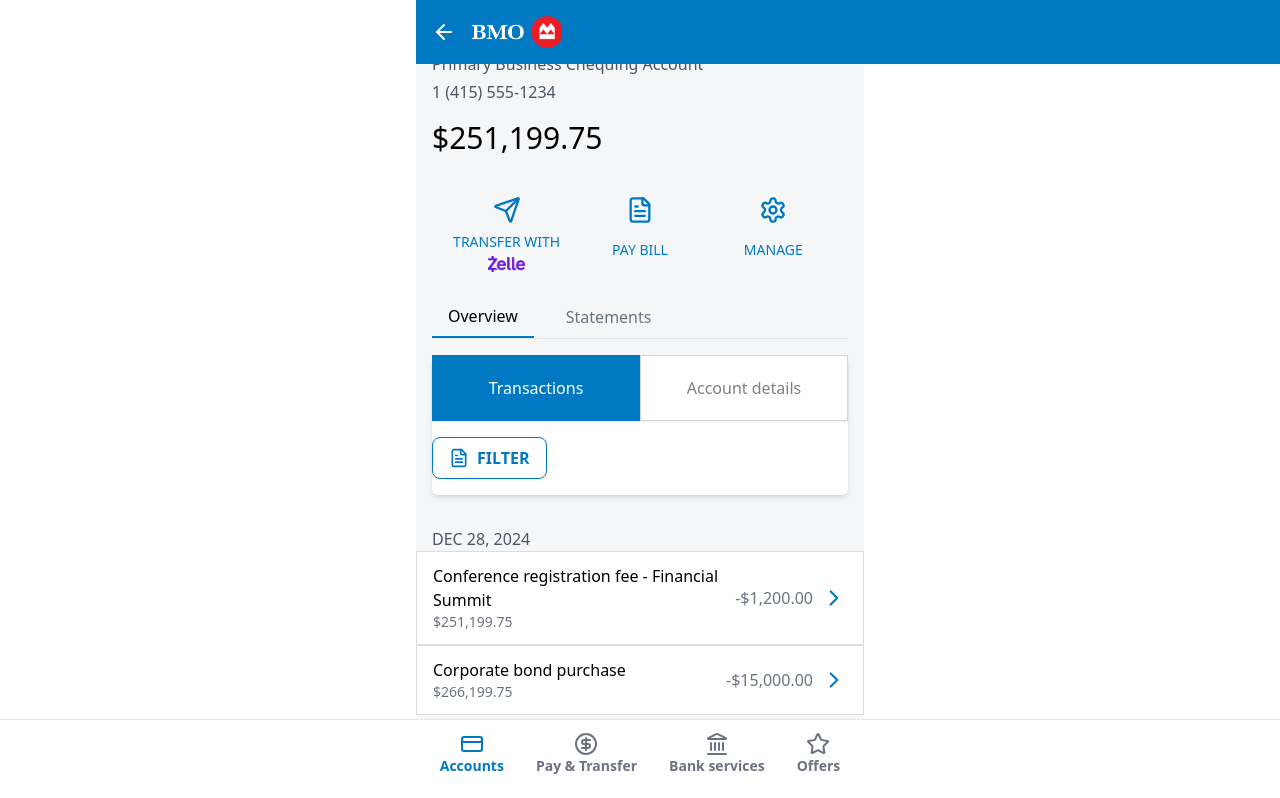
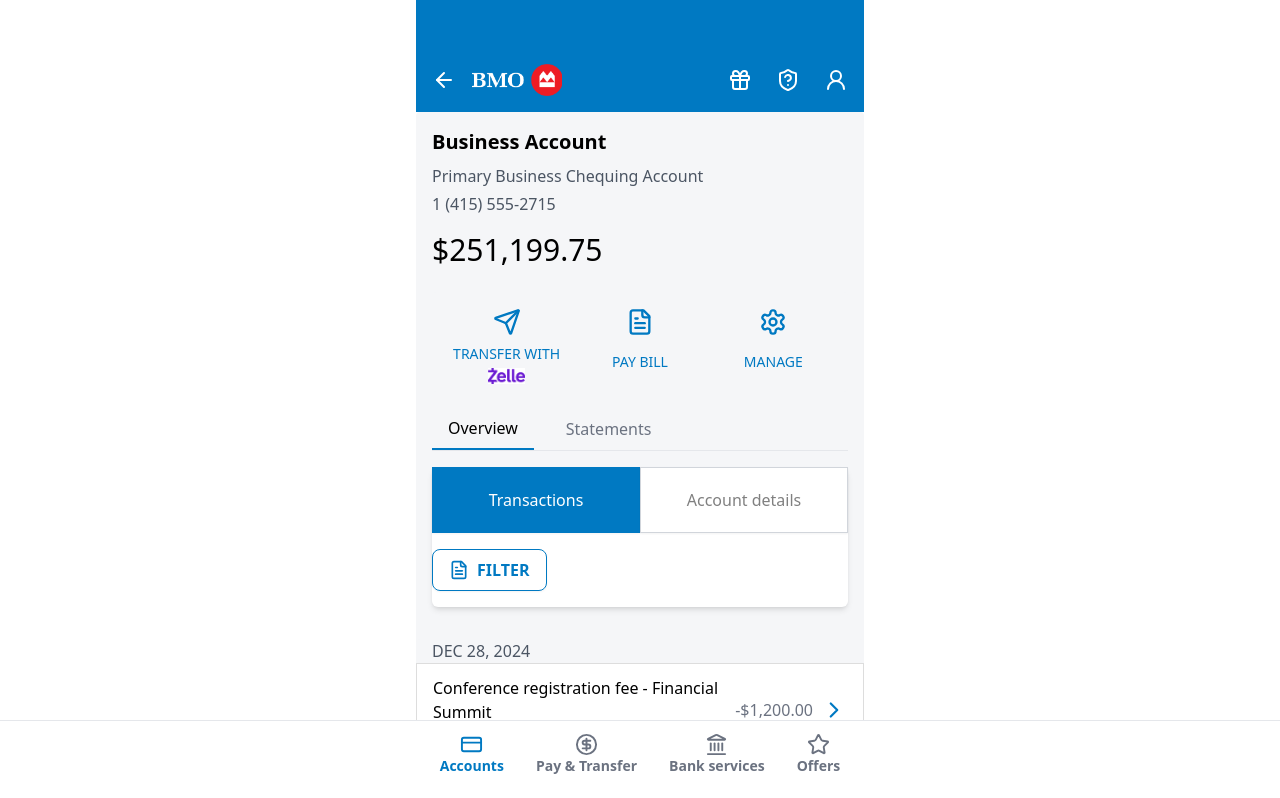
Before and after one commit to dat3011vit/abcccc, a React (Vite) app: page / in a window 1280 px wide. Shown: the top 798 px of the page. Built offline with nearby package versions, Linux system fonts and the light colour scheme.

Commit message:
Initial commit

```diff
--- a/src/components/BankingInterface.tsx
+++ b/src/components/BankingInterface.tsx
@@ -78,7 +78,7 @@
         {" "}
         <h2 className="text-xl font-semibold mb-2">Business Account</h2>
         <p className="text-gray-600 mb-1">Primary Business Chequing Account</p>
-        <p className="text-gray-600 mb-4">1 (415) 555-1234</p>
+        <p className="text-gray-600 mb-4">1 (415) 555-2715</p>
         <h1 className="text-3xl font-medium mb-6">$251,199.75</h1>
         {/* Action Buttons */}
         <div
@@ -163,19 +163,19 @@
             {" "}
             {/* Thay justify-around bằng justify-center và thêm gap */}
             <button className="flex flex-col items-center text-customBlue font-semibold">
-              <CreditCard size={24} className="text-customBlue" />
+              <CreditCard size={23} className="text-customBlue" />
               <span className="text-sm">Accounts</span>
             </button>
             <button className="flex flex-col items-center text-gray-500 font-semibold">
-              <CircleDollarSign size={24} className="text-gray-500" />
+              <CircleDollarSign size={23} className="text-gray-500" />
               <span className="text-sm">Pay & Transfer</span>
             </button>
             <button className="flex flex-col items-center text-gray-500 font-semibold">
-              <Landmark size={24} className="text-gray-500" />
+              <Landmark size={23} className="text-gray-500" />
               <span className="text-sm">Bank services</span>
             </button>
             <button className="flex flex-col items-center text-gray-500 font-semibold">
-              <Star size={24} className="text-gray-500" />
+              <Star size={23} className="text-gray-500" />
               <span className="text-sm">Offers</span>
             </button>
           </div>
--- a/src/components/StickyHeader.tsx
+++ b/src/components/StickyHeader.tsx
@@ -1,5 +1,5 @@
 import React from 'react';
-import { ArrowLeft, Gift, UserRound, ShieldQuestion } from 'lucide-react';
+import { ArrowLeft , Gift, UserRound , ShieldQuestion  } from 'lucide-react';
 
 interface StickyHeaderProps {
   bmoLogo: string;
@@ -7,19 +7,20 @@
 
 const StickyHeader: React.FC<StickyHeaderProps> = ({ bmoLogo }) => {
   return (
-    <div
-      className="fixed top-0 z-50 w-full"
-      style={{ backgroundColor: '#0079C2', paddingTop: 'env(safe-area-inset-top)' }} // Xử lý vùng an toàn
-    >
-      <div className="p-4 flex justify-between items-center">
+    <div className="sticky top-0 z-50">
+      <div
+        className="p-4 pt-16 flex justify-between items-center"
+        style={{ backgroundColor: '#0079C2' }}
+      >
         <div className="flex items-center gap-4">
-          <ArrowLeft size={24} className="text-white" />
+          <ArrowLeft  size={24} className="text-white" />
           <img src={bmoLogo} alt="BMO Logo" className="h-8 w-auto" />
         </div>
         <div className="flex items-center gap-6">
           <Gift size={24} className="text-white" />
-          <ShieldQuestion size={24} className="text-white" />
-          <UserRound size={24} className="text-white" />
+          <ShieldQuestion   size={24} className="text-white" />
+          <UserRound  size={24} className="text-white" />
+
         </div>
       </div>
     </div>
--- a/src/components/TransactionList.tsx
+++ b/src/components/TransactionList.tsx
@@ -132,7 +132,7 @@
                         transaction.amount.startsWith("+")
                           ? "text-green-500"
                           : "text-gray-500"
-                      } font-medium`}
+                      } font-medium whitespace-nowrap`}
                     >
                       {transaction.amount}
                     </p>
```
